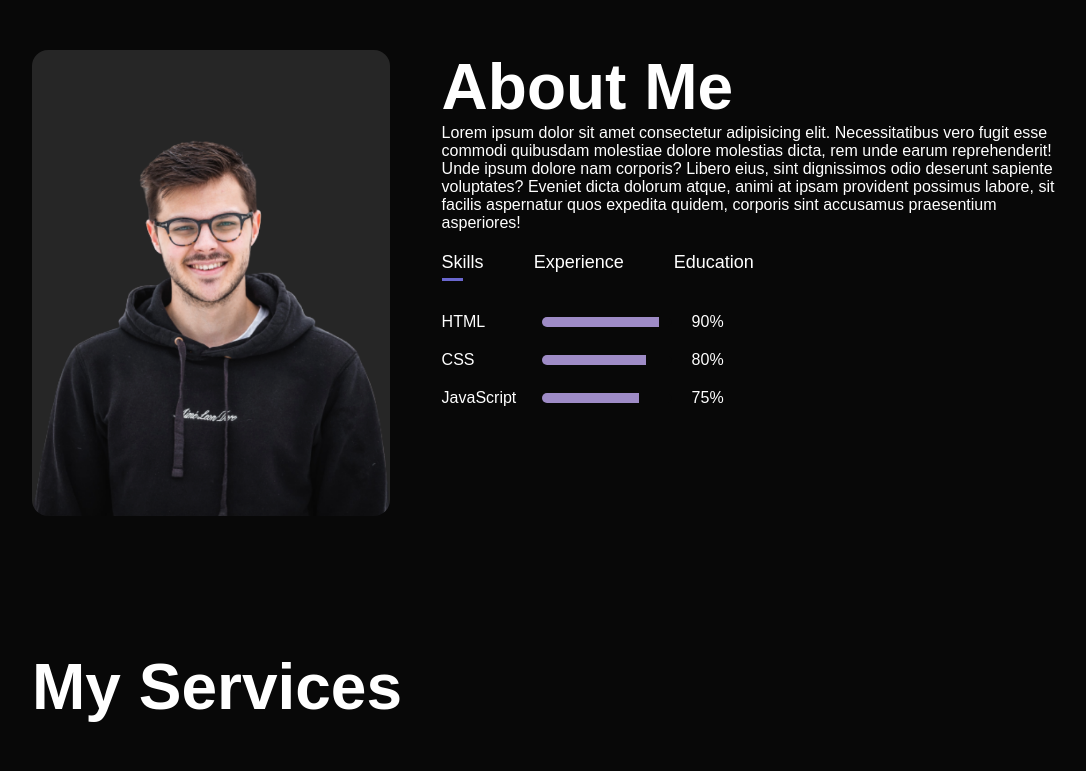
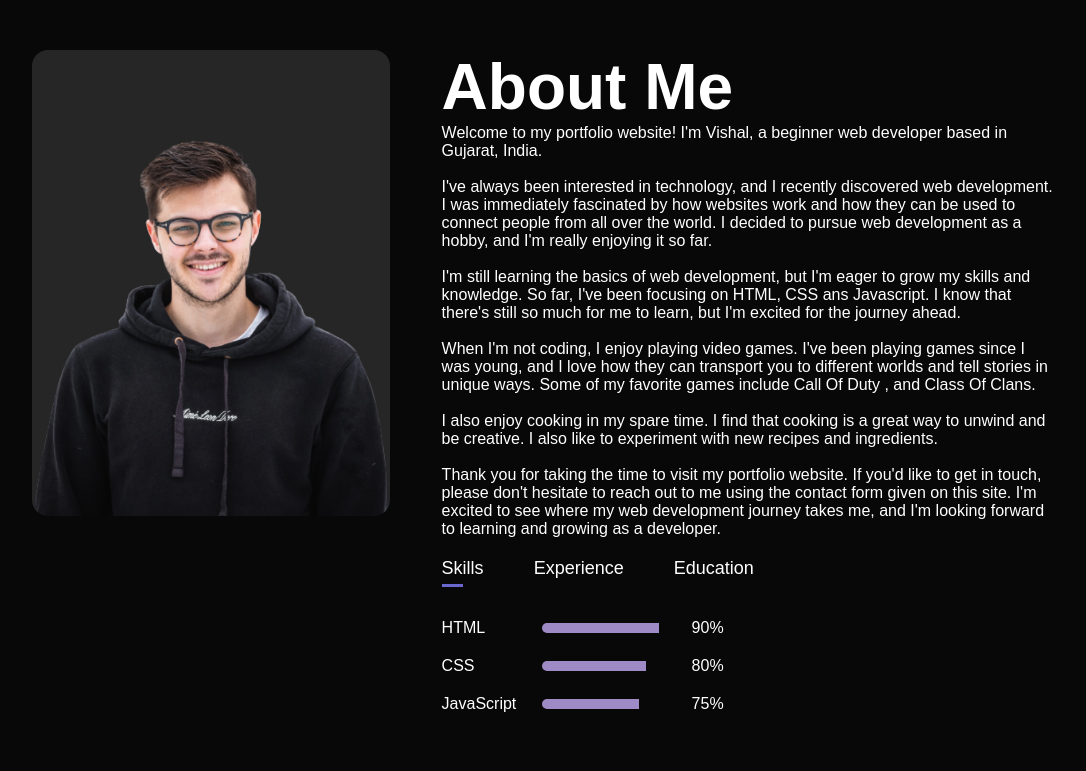
Before and after one commit to vishalkr98-git/Portfilio, a plain HTML site: page index.html in a window 1280 px wide. Shown: the part 840-1611 px from the top of the page, without its empty margins (96-1182 px from the left). Drawn offline with Linux system fonts and the light colour scheme.

Commit message:
Add files via upload
index.html updated

```diff
--- a/index.html
+++ b/index.html
@@ -53,11 +53,20 @@
                 </div>
                 <div class="about-col-2">
                     <h1 class="sub-title">About Me</h1>
-                    <p>Lorem ipsum dolor sit amet consectetur adipisicing elit. Necessitatibus vero fugit esse commodi
-                        quibusdam molestiae dolore molestias dicta, rem unde earum reprehenderit! Unde ipsum dolore nam
-                        corporis? Libero eius, sint dignissimos odio deserunt sapiente voluptates? Eveniet dicta dolorum
-                        atque, animi at ipsam provident possimus labore, sit facilis aspernatur quos expedita quidem,
-                        corporis sint accusamus praesentium asperiores!</p>
+                    <p>
+                        <p>Welcome to my portfolio website! I'm Vishal, a beginner web developer based in Gujarat, India.</p>
+                        <br>
+                        <p>I've always been interested in technology, and I recently discovered web development. I was immediately fascinated by how websites work and how they can be used to connect people from all over the world. I decided to pursue web development as a hobby, and I'm really enjoying it so far.</p>
+                        <br>
+                        <p>I'm still learning the basics of web development, but I'm eager to grow my skills and knowledge. So far, I've been focusing on HTML, CSS ans Javascript. I know that there's still so much for me to learn, but I'm excited for the journey ahead.</p>
+                        <br>
+                        <p>When I'm not coding, I enjoy playing video games. I've been playing games since I was young, and I love how they can transport you to different worlds and tell stories in unique ways. Some of my favorite games include Call Of Duty , and Class Of Clans.</p>
+                        <br>
+                        <p>I also enjoy cooking in my spare time. I find that cooking is a great way to unwind and be creative. I also like to experiment with new recipes and ingredients.</p>
+                        <br>
+
+                        <p>Thank you for taking the time to visit my portfolio website. If you'd like to get in touch, please don't hesitate to reach out to me using the contact form given on this site. I'm excited to see where my web development journey takes me, and I'm looking forward to learning and growing as a developer.</p>
+                    </p>
 
                     <div class="tab-titles">
                         <p class="tab-links active-link" onclick="opentab('skill')">Skills</p>
@@ -217,9 +226,9 @@
             <div class="contact-left">
                 <h1 class="sub-title">Contact Me</h1>
 
-                <p class="email border"><a href="mailto:vishalbkahathara5@gmail.com"><i
+                <p class="email border"><a href="mailto:vishalbkahathara5@email.com"><i
                             class="fa-solid fa-envelope email-logo"></i></a><span
-                        class="border">vishalbkagathara5@gmail.com</span></p>
+                        class="border">vishalbkahathara5@email.com</span></p>
 
 
                 <p class="mno border"><a href="tel:+91 7567637462"><i
```
